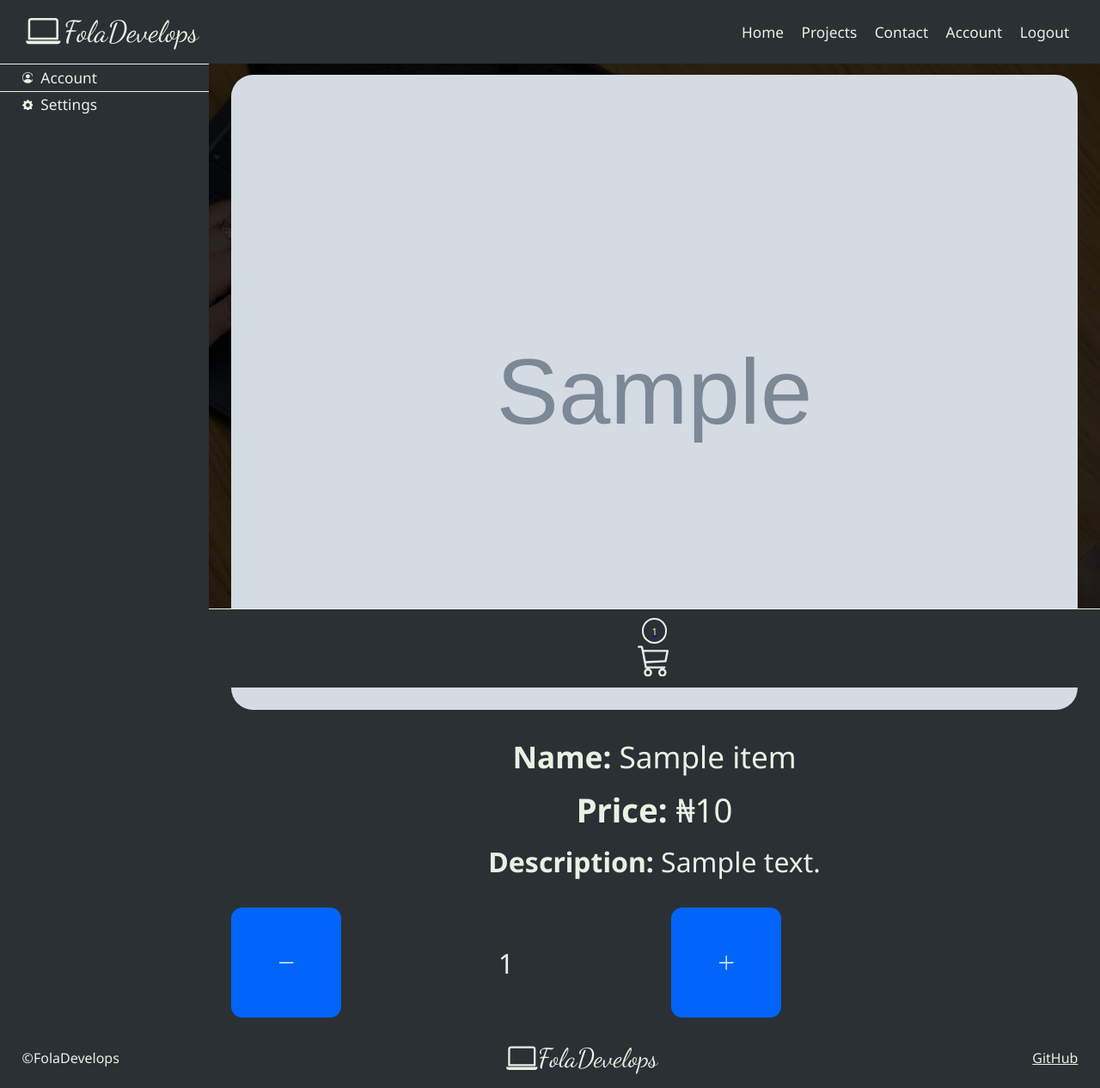
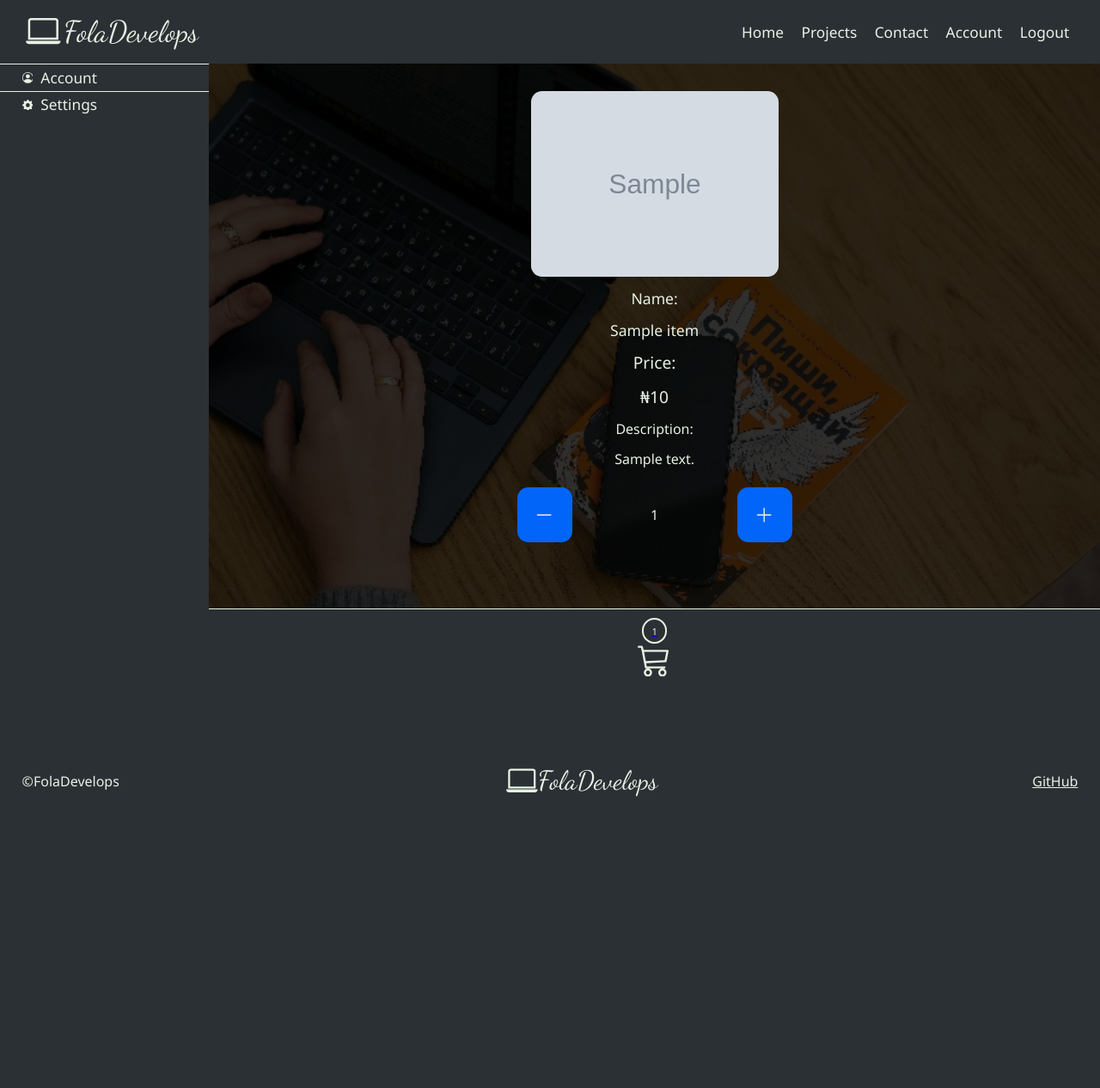
Before and after one commit to folajimiabolade/fola-develops, a Flask app: a page that uses templates/item.html in a window 1280 px wide. Shown: the whole page at 86% size. After the commit the page ends 927 px from the top, so only its background shows below. Run offline with Flask 3, Linux system fonts and the light colour scheme; a user stored in the database is signed in; tables that the repository leaves empty hold one stand-in row (values such as "Sample post"); grey boxes marked "Sample" are stand-in pictures; some libraries are stand-ins or nearby versions; some web fonts are replaced.

Commit message:
finish e-commerce landscape styling

```diff
--- a/static/css/style.css
+++ b/static/css/style.css
@@ -2348,6 +2355,7 @@ div.quantity-buttons.hidden {
         display: flex;
         flex-direction: column;
         justify-content: center;
+        z-index: 1;
     }
 
     div.brand {
@@ -2522,6 +2530,7 @@ div.quantity-buttons.hidden {
     div.user-nav {
         display: flex;
         flex-direction: column;
+        z-index: 1;
     }
 
     a.user-link {
@@ -3522,36 +3531,52 @@ div.quantity-buttons.hidden {
     }
 
     img.item {
-        width: 77vw;
+        width: 22.5vw;
+        /* height: 46vw; */
+        object-fit: cover;
+        border-radius: 1vw;
+    }
+
+    div.item-container {
+        margin-top: 2vw;
+        display: flex;
+        width: 81vw;
+        justify-content: center;
+        align-items: center;
+        margin-bottom: 8vw;
     }
 
     div.item {
-        margin-left: 2vw;
-        margin-right: 2vw;
+        margin-left: 1.75vw;
+        margin-right: 1.75vw;
+        display: flex;
+        flex-direction: column;
+        align-items: center;
+        width: 30vw;
     }
 
     div.item > * {
-        margin: 1vw 0vw;
+        margin: 0.5vw 0vw;
     }
 
     p.item-name {
-        font-size: 2.75vw;
+        font-size: 1.375vw;
         text-align: center;
     }
 
     p.item-amount {
-        font-size: 3vw;
+        font-size: 1.5vw;
         text-align: center;
     }
 
     p.item-description {
-        font-size: 2.5vw;
+        font-size: 1.25vw;
         text-align: center;
     }
 
     a.add-item {
         margin: 0;
-        font-size: 2.5vw;
+        font-size: 1.25vw;
     }
 
     a.add-item.hidden {
@@ -3773,23 +3801,23 @@ div.quantity-buttons.hidden {
     }
 
     svg.delete-item {
-        width: 2.625vw;
-        height: 2.625vw;
+        width: 1.3125vw;
+        height: 1.3125vw;
     }
 
     div.count-buttons {
-        width: 50vw;
-        margin-top: 2.5vw;
+        width: 25vw;
+        margin-top: 1.25vw;
     }
 
     a.toggle-count {
-        width: 10vw;
-        height: 10vw;
+        width: 5vw;
+        height: 5vw;
     }
 
     p.item-size {
-        font-size: 2.5vw;
-        min-height: 4vw;
+        font-size: 1.25vw;
+        min-height: 2vw;
         display: flex;
         align-items: center;
         margin: 0;
--- a/templates/item.html
+++ b/templates/item.html
@@ -7,12 +7,15 @@
 {% endblock %}
 
 {% block user_body %}
-
+    <div class="item-container">
         <div class="item">
             <img class="item" alt="item" src="{{ item.picture_url }}" />
-        <p class="text item-name"><b>Name: </b>{{ item.name }}</p>
-        <p class="text item-amount"><b>Price: </b>{{ "₦{:,.0f}".format(item.price) }}</p>
-        <p class="text item-description"><b>Description: </b>{{ item.description }}</p>
+            <p class="text item-name">Name:</p>
+            <p class="text item-name">{{ item.name }}</p>
+            <p class="text item-amount">Price:</p>
+            <p class="text item-amount">{{ "₦{:,.0f}".format(item.price) }}</p>
+            <p class="text item-description">Description:</p>
+            <p class="text item-description">{{ item.description }}</p>
 
             {% if count == 0 %}
                 <a class="text testimony-button account-project add-item" data-item-id="{{ item.id }}" data-current-user-id="{{ current_user.id }}" type="button" href="">
@@ -82,5 +85,6 @@
         </a>
 
         <div class="cart-background"></div>
+    </div>
 
 {% endblock %}
--- a/templates/orders.html
+++ b/templates/orders.html
@@ -9,9 +9,7 @@
 {% block user_body %}
     <div class="orders">
         {% for order_point in order_points %}
-            <div class="order">
-                <a class="text order" href="{{ url_for('order', order_point=order_point.datetime.isoformat()) }}">🛍️ Order on <b>{{ order_point.datetime.strftime("%B %d, %Y") }}</b> at <b>{{ order_point.datetime.strftime("%H:%M:%S UTC") }}</b></a>
-            </div>
+            <a class="text order" href="{{ url_for('order', order_point=order_point.datetime.isoformat()) }}">🛍️ Order on <b>{{ order_point.datetime.strftime("%B %d, %Y") }}</b> at <b>{{ order_point.datetime.strftime("%H:%M:%S UTC") }}</b></a>
         {% endfor %}
     </div>
 
```
Also changed, not shown: other parts of static/css/style.css (+83 -76 lines). Lines whose indentation alone changed are shown as unchanged.
